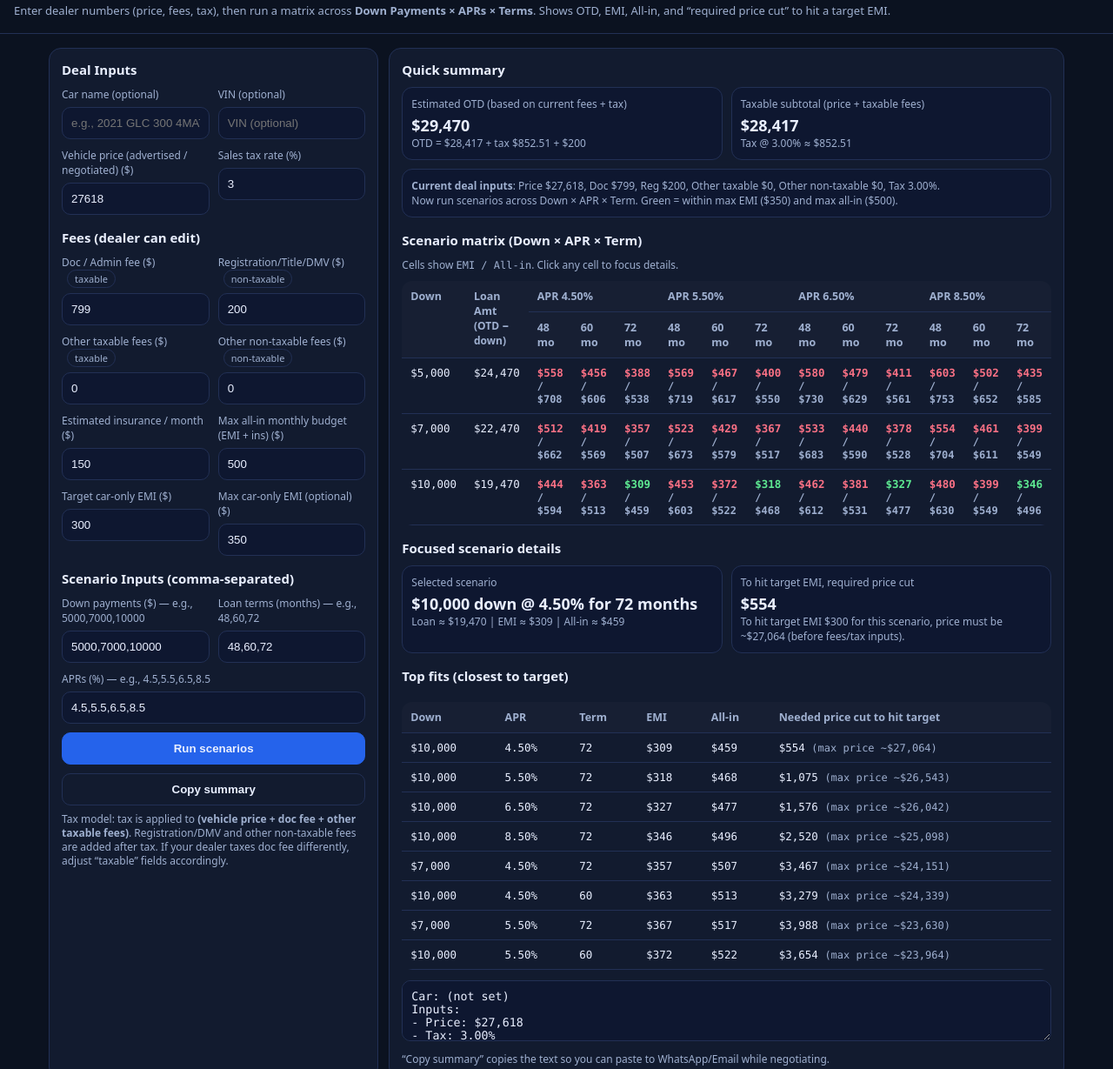
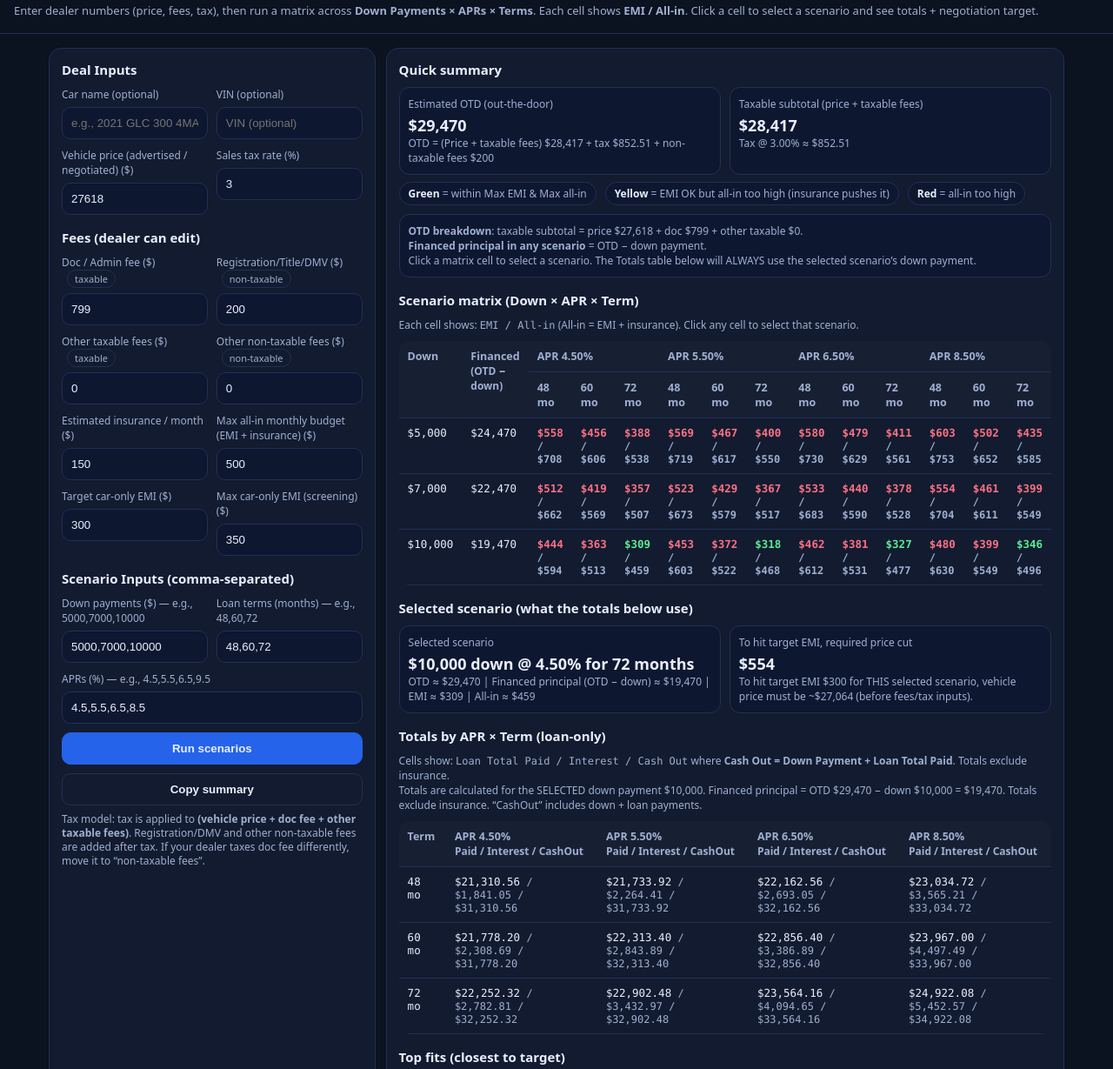
Before and after one commit to cnrishiraj/car-scenario-calculator, a plain HTML site: page index.html in a window 1280 px wide. Shown: the part 42-1271 px from the top of the page at 87% size. Drawn offline with Linux system fonts and the light colour scheme.

Commit message:
Refactor index.html for clarity and usability
Removed unused status classes and updated labels for clarity. Added a legend for scenario indicators and improved the summary text for better understanding.

```diff
--- a/index.html
+++ b/index.html
@@ -44,9 +44,6 @@
     .pill .k { font-size: 12px; color: var(--muted); }
     .pill .v { font-size: 18px; font-weight: 800; margin-top: 4px; }
     .status { margin-top: 10px; padding: 10px; border-radius: 12px; border: 1px solid var(--line); background:#0e1730; }
-    .ok { color: var(--ok); }
-    .bad { color: var(--bad); }
-    .warn { color: var(--warn); }
     table { width: 100%; border-collapse: collapse; margin-top: 10px; border-radius: 12px; overflow: hidden; }
     th, td { border-bottom: 1px solid var(--line); padding: 9px 10px; font-size: 12.5px; text-align: left; vertical-align: top; }
     th { color: var(--muted); font-weight: 800; background: rgba(255,255,255,0.02); }
@@ -59,7 +56,9 @@
     .mono { font-family: ui-monospace, SFMono-Regular, Menlo, Monaco, Consolas, "Liberation Mono", "Courier New", monospace; }
     .tableWrap { overflow-x: auto; -webkit-overflow-scrolling: touch; border-radius: 12px; }
     .matrixCell { cursor: pointer; }
-    button, a, input, select, textarea { touch-action: manipulation; }
+    .legend { display:flex; gap:10px; flex-wrap:wrap; margin-top:8px; }
+    .chip { border:1px solid var(--line); border-radius:999px; padding:4px 10px; font-size:12px; color:var(--muted); background:#0e1730; }
+    .chip b { color: var(--text); }
     @media (max-width: 560px){
       header { padding: 12px; }
       main { padding: 12px; }
@@ -73,7 +72,7 @@
   <h1>Car Scenario Calculator</h1>
   <p>
     Enter dealer numbers (price, fees, tax), then run a matrix across <b>Down Payments × APRs × Terms</b>.
-    Shows OTD, EMI, All-in, and “required price cut” to hit a target EMI.
+    Each cell shows <b>EMI / All-in</b>. Click a cell to select a scenario and see totals + negotiation target.
   </p>
 </header>
 
@@ -133,7 +132,7 @@
         <input id="ins" type="number" step="0.01" inputmode="decimal" value="150" />
       </div>
       <div>
-        <label>Max all-in monthly budget (EMI + ins) ($)</label>
+        <label>Max all-in monthly budget (EMI + insurance) ($)</label>
         <input id="maxAllIn" type="number" step="0.01" inputmode="decimal" value="500" />
       </div>
     </div>
@@ -144,7 +143,7 @@
         <input id="targetEmi" type="number" step="0.01" inputmode="decimal" value="300" />
       </div>
       <div>
-        <label>Max car-only EMI (optional) ($)</label>
+        <label>Max car-only EMI (screening) ($)</label>
         <input id="maxEmi" type="number" step="0.01" inputmode="decimal" value="350" />
       </div>
     </div>
@@ -162,7 +161,7 @@
     </div>
 
     <div style="margin-top:10px;">
-      <label>APRs (%) — e.g., 4.5,5.5,6.5,8.5</label>
+      <label>APRs (%) — e.g., 4.5,5.5,6.5,9.5</label>
       <input id="aprs" value="4.5,5.5,6.5,8.5" />
     </div>
 
@@ -173,7 +172,7 @@
 
     <div class="hint">
       Tax model: tax is applied to <b>(vehicle price + doc fee + other taxable fees)</b>. Registration/DMV and other non-taxable fees are added after tax.
-      If your dealer taxes doc fee differently, adjust “taxable” fields accordingly.
+      If your dealer taxes doc fee differently, move it to “non-taxable fees”.
     </div>
   </section>
 
@@ -183,7 +182,7 @@
 
     <div class="row">
       <div class="pill">
-        <div class="k">Estimated OTD (based on current fees + tax)</div>
+        <div class="k">Estimated OTD (out-the-door)</div>
         <div class="v" id="otd">$0</div>
         <div class="small" id="otdBreakdown"></div>
       </div>
@@ -194,10 +193,18 @@
       </div>
     </div>
 
+    <div class="legend">
+      <div class="chip"><b>Green</b> = within Max EMI & Max all-in</div>
+      <div class="chip"><b>Yellow</b> = EMI OK but all-in too high (insurance pushes it)</div>
+      <div class="chip"><b>Red</b> = all-in too high</div>
+    </div>
+
     <div id="statusBox" class="status small" role="status" aria-live="polite"></div>
 
     <h2 style="margin-top:16px;">Scenario matrix (Down × APR × Term)</h2>
-    <div class="small">Cells show <span class="mono">EMI / All-in</span>. Click any cell to focus details.</div>
+    <div class="small">
+      Each cell shows: <span class="mono">EMI / All-in</span> (All-in = EMI + insurance). Click any cell to select that scenario.
+    </div>
     <div class="tableWrap">
       <table>
         <thead id="matrixHead"></thead>
@@ -205,7 +212,7 @@
       </table>
     </div>
 
-    <h2 style="margin-top:16px;">Focused scenario details</h2>
+    <h2 style="margin-top:16px;">Selected scenario (what the totals below use)</h2>
     <div class="row">
       <div class="pill">
         <div class="k">Selected scenario</div>
@@ -217,6 +224,19 @@
         <div class="v" id="selCut">$0</div>
         <div class="small" id="selCutNote">—</div>
       </div>
+    </div>
+
+    <h2 style="margin-top:16px;">Totals by APR × Term (loan-only)</h2>
+    <div class="small">
+      Cells show: <span class="mono">Loan Total Paid / Interest / Cash Out</span>
+      where <b>Cash Out = Down Payment + Loan Total Paid</b>. Totals exclude insurance.
+    </div>
+    <div class="small" id="totalsNote"></div>
+    <div class="tableWrap">
+      <table>
+        <thead id="totalsHead"></thead>
+        <tbody id="totalsBody"></tbody>
+      </table>
     </div>
 
     <h2 style="margin-top:16px;">Top fits (closest to target)</h2>
@@ -237,30 +257,29 @@
     </div>
 
     <textarea id="summaryText" class="mono" style="margin-top:12px;" readonly></textarea>
-    <div class="hint">“Copy summary” copies the text so you can paste to WhatsApp/Email while negotiating.</div>
+    <div class="hint">“Copy summary” copies the text so you can paste it to WhatsApp/Email while negotiating.</div>
   </section>
 </main>
 
 <script>
   const $ = (id) => document.getElementById(id);
 
+  // Global selection state so totals + details are always consistent
+  let SELECTED = null;
+
   function money(n) {
     if (!isFinite(n)) return "$0";
     return n.toLocaleString(undefined, { style: "currency", currency: "USD", maximumFractionDigits: 0 });
   }
-
   function money2(n) {
     if (!isFinite(n)) return "$0.00";
     return n.toLocaleString(undefined, { style: "currency", currency: "USD", minimumFractionDigits: 2, maximumFractionDigits: 2 });
   }
-
   function num(id) {
     const v = parseFloat($(id).value);
     return isFinite(v) ? v : 0;
   }
-
   function parseList(str, kind) {
-    // kind: "int" or "float"
     return (str || "")
       .split(",")
       .map(s => s.trim())
@@ -269,7 +288,7 @@
       .filter(v => isFinite(v) && v >= 0);
   }
 
-  // Amortization monthly payment
+  // Standard amortization monthly payment
   function monthlyPayment(principal, aprPct, months) {
     const r = (aprPct / 100) / 12;
     if (months <= 0) return 0;
@@ -288,7 +307,7 @@
 
   // Given target EMI, compute max loan principal for apr/term
   function maxLoanForPayment(targetEmi, aprPct, months) {
-    let lo = 0, hi = 250000; // safe bound
+    let lo = 0, hi = 250000;
     for (let i = 0; i < 70; i++) {
       const mid = (lo + hi) / 2;
       const pmt = monthlyPayment(mid, aprPct, months);
@@ -302,11 +321,8 @@
   function maxVehiclePriceForTarget(targetEmi, aprPct, months, down, taxRatePct, docFee, otherTaxable, regFee, otherNonTaxable) {
     const maxLoan = maxLoanForPayment(targetEmi, aprPct, months);
     const maxOtd = maxLoan + down;
-
-    // OTD = (price + docFee + otherTaxable) * (1+tax) + regFee + otherNonTaxable
     const taxMult = 1 + (taxRatePct / 100);
     const maxPrice = ((maxOtd - regFee - otherNonTaxable) / taxMult) - docFee - otherTaxable;
-
     return { maxLoan, maxOtd, maxPrice };
   }
 
@@ -318,15 +334,80 @@
     return "warnCell";
   }
 
+  function renderSelected(price, targetEmi, taxRate, docFee, otherTaxable, regFee, otherNonTaxable) {
+    if (!SELECTED) return;
+
+    $("selScenario").textContent = `${money(SELECTED.down)} down @ ${SELECTED.apr.toFixed(2)}% for ${SELECTED.term} months`;
+    $("selLoan").textContent =
+      `OTD ≈ ${money(SELECTED.otd)} | Financed principal (OTD − down) ≈ ${money(SELECTED.principal)} | EMI ≈ ${money(SELECTED.emi)} | All-in ≈ ${money(SELECTED.allIn)}`;
+
+    $("selCut").textContent = money(SELECTED.neededCut);
+    $("selCutNote").textContent =
+      SELECTED.neededCut > 0
+        ? `To hit target EMI ${money(targetEmi)} for THIS selected scenario, vehicle price must be ~${money(SELECTED.maxPrice)} (before fees/tax inputs).`
+        : `This selected scenario already supports target EMI at the current price & fees.`;
+
+    renderTotals(
+      parseList($("aprs").value, "float"),
+      parseList($("terms").value, "int"),
+      SELECTED.down,
+      SELECTED.otd
+    );
+  }
+
+  // Totals table: based on selected DOWN, with principal = OTD - down
+  function renderTotals(aprs, terms, down, otd) {
+    const head = $("totalsHead");
+    const body = $("totalsBody");
+    const note = $("totalsNote");
+    head.innerHTML = "";
+    body.innerHTML = "";
+
+    const principal = Math.max(0, otd - down);
+
+    // Round to cents (more realistic)
+    const round2 = (x) => Math.round((x + Number.EPSILON) * 100) / 100;
+
+    const hr = document.createElement("tr");
+    hr.innerHTML = `<th>Term</th>` + aprs.map(a => `<th>APR ${a.toFixed(2)}%<br/><span class="small">Paid / Interest / CashOut</span></th>`).join("");
+    head.appendChild(hr);
+
+    note.textContent =
+      `Totals are calculated for the SELECTED down payment ${money(down)}. ` +
+      `Financed principal = OTD ${money(otd)} − down ${money(down)} = ${money(principal)}. ` +
+      `Totals exclude insurance. “CashOut” includes down + loan payments.`;
+
+    for (const term of terms) {
+      const tr = document.createElement("tr");
+      let cells = "";
+
+      for (const apr of aprs) {
+        const emiRaw = monthlyPayment(principal, apr, term);
+        const emi = round2(emiRaw);
+
+        const totalPaid = round2(emi * term); // loan-only paid
+        const totalInterest = round2(Math.max(0, totalPaid - principal));
+        const cashOut = round2(down + totalPaid);
+
+        cells += `<td class="mono">${money2(totalPaid)}<span class="small"> / ${money2(totalInterest)} / ${money2(cashOut)}</span></td>`;
+      }
+
+      tr.innerHTML = `<td class="mono">${term} mo</td>` + cells;
+      body.appendChild(tr);
+    }
+  }
+
   function run() {
     const carName = $("carName").value.trim();
     const vin = $("vin").value.trim();
+
     const price = num("price");
     const taxRate = num("taxRate");
     const docFee = num("docFee");
     const regFee = num("regFee");
     const otherTaxable = num("otherTaxable");
     const otherNonTaxable = num("otherNonTaxable");
+
     const ins = num("ins");
     const maxAllIn = num("maxAllIn");
     const targetEmi = num("targetEmi");
@@ -347,20 +428,19 @@
     $("taxableSubtotal").textContent = money(taxableSubtotal);
     $("taxLine").textContent = `Tax @ ${taxRate.toFixed(2)}% ≈ ${money2(tax)}`;
     $("otdBreakdown").textContent =
-      `OTD = ${money(taxableSubtotal)} + tax ${money2(tax)} + ${money(regFee + otherNonTaxable)}`;
+      `OTD = (Price + taxable fees) ${money(taxableSubtotal)} + tax ${money2(tax)} + non-taxable fees ${money(regFee + otherNonTaxable)}`;
 
-    // Status summary
     $("statusBox").innerHTML =
-      `<div><b>Current deal inputs</b>: Price ${money(price)}, Doc ${money(docFee)}, Reg ${money(regFee)}, Other taxable ${money(otherTaxable)}, Other non-taxable ${money(otherNonTaxable)}, Tax ${taxRate.toFixed(2)}%.</div>
-       <div>Now run scenarios across Down × APR × Term. Green = within max EMI (${money(maxEmi)}) and max all-in (${money(maxAllIn)}).</div>`;
+      `<div><b>OTD breakdown</b>: taxable subtotal = price ${money(price)} + doc ${money(docFee)} + other taxable ${money(otherTaxable)}.</div>
+       <div><b>Financed principal in any scenario</b> = OTD − down payment.</div>
+       <div>Click a matrix cell to select a scenario. The Totals table below will ALWAYS use the selected scenario’s down payment.</div>`;
 
-    // Build matrix header: columns are APR×Term combos
-
-    // Header
+    // Matrix headers
     const head = $("matrixHead");
     head.innerHTML = "";
     const hr1 = document.createElement("tr");
-    hr1.innerHTML = `<th rowspan="2">Down</th><th rowspan="2">Loan Amt<br/><span class="small">(OTD − down)</span></th>` +
+    hr1.innerHTML =
+      `<th rowspan="2">Down</th><th rowspan="2">Financed<br/><span class="small">(OTD − down)</span></th>` +
       aprs.map(apr => `<th colspan="${terms.length}">APR ${apr.toFixed(2)}%</th>`).join("");
     head.appendChild(hr1);
 
@@ -368,44 +448,44 @@
     hr2.innerHTML = aprs.map(() => terms.map(t => `<th>${t} mo</th>`).join("")).join("");
     head.appendChild(hr2);
 
-    // Body
     const body = $("matrixBody");
     body.innerHTML = "";
 
-    const allScenarioRows = []; // for top fits
-    let selected = null;
+    const allScenarioRows = [];
 
     for (const down of downs) {
-      const loanAmt = Math.max(0, otd - down);
+      const principal = Math.max(0, otd - down);
       const tr = document.createElement("tr");
 
       const leftCells = `
         <td class="mono">${money(down)}</td>
-        <td class="mono">${money(loanAmt)}</td>
+        <td class="mono">${money(principal)}</td>
       `;
 
       let cells = "";
       for (const apr of aprs) {
         for (const term of terms) {
-          const emi = monthlyPayment(loanAmt, apr, term);
+          const emi = monthlyPayment(principal, apr, term);
           const allIn = emi + ins;
 
           const cls = cellClass(emi, maxEmi, allIn, maxAllIn);
+
+          // Needed cut to hit target EMI
+          const back = maxVehiclePriceForTarget(targetEmi, apr, term, down, taxRate, docFee, otherTaxable, regFee, otherNonTaxable);
+          const neededCut = Math.max(0, price - back.maxPrice);
+
           cells += `<td class="${cls} mono matrixCell" data-down="${down}" data-apr="${apr}" data-term="${term}">
                     ${money(emi)}<span class="small"> / ${money(allIn)}</span>
                   </td>`;
-
-          // Compute required cut to hit target
-          const back = maxVehiclePriceForTarget(targetEmi, apr, term, down, taxRate, docFee, otherTaxable, regFee, otherNonTaxable);
-          const neededCut = Math.max(0, price - back.maxPrice);
 
           allScenarioRows.push({
             down, apr, term,
             emi, allIn,
             neededCut,
-            maxPrice: back.maxPrice
+            maxPrice: back.maxPrice,
+            principal,
+            otd
           });
-
         }
       }
 
@@ -413,11 +493,9 @@
       body.appendChild(tr);
     }
 
-    // Choose default selected: prioritize within constraints, then closest to target EMI
+    // Default selected: prioritize within constraints, then closest to target
     if (allScenarioRows.length) {
-      const ranked = allScenarioRows
-        .slice()
-        .sort((a, b) => {
+      const ranked = allScenarioRows.slice().sort((a, b) => {
         const aOk = (a.emi <= maxEmi) && (a.allIn <= maxAllIn);
         const bOk = (b.emi <= maxEmi) && (b.allIn <= maxAllIn);
         if (aOk !== bOk) return aOk ? -1 : 1;
@@ -426,9 +504,9 @@
         if (da !== db) return da - db;
         return a.neededCut - b.neededCut;
       });
+
       const best = ranked[0];
-      const loanAmtSel = Math.max(0, otd - best.down);
-      selected = {
+      SELECTED = {
         down: best.down,
         apr: best.apr,
         term: best.term,
@@ -436,36 +514,35 @@
         allIn: best.allIn,
         neededCut: best.neededCut,
         maxPrice: best.maxPrice,
-        loanAmt: loanAmtSel
+        principal: best.principal,
+        otd: best.otd
       };
     }
 
-    // Click handling for focus
+    // Click to select scenario
     [...body.querySelectorAll("td[data-down]")].forEach(td => {
       td.addEventListener("click", () => {
         const down = parseFloat(td.getAttribute("data-down"));
         const apr = parseFloat(td.getAttribute("data-apr"));
         const term = parseInt(td.getAttribute("data-term"), 10);
 
-        const loanAmt = Math.max(0, otd - down);
-        const emi = monthlyPayment(loanAmt, apr, term);
+        const principal = Math.max(0, otd - down);
+        const emi = monthlyPayment(principal, apr, term);
         const allIn = emi + ins;
 
         const back = maxVehiclePriceForTarget(targetEmi, apr, term, down, taxRate, docFee, otherTaxable, regFee, otherNonTaxable);
         const neededCut = Math.max(0, price - back.maxPrice);
 
-        selected = { down, apr, term, emi, allIn, neededCut, maxPrice: back.maxPrice, loanAmt };
+        SELECTED = { down, apr, term, emi, allIn, neededCut, maxPrice: back.maxPrice, principal, otd };
         renderSelected(price, targetEmi, taxRate, docFee, otherTaxable, regFee, otherNonTaxable);
       });
     });
 
-    // Render initial selected + top fits
+    // Render selected + totals
     renderSelected(price, targetEmi, taxRate, docFee, otherTaxable, regFee, otherNonTaxable);
 
-    // Sort “top fits”: prioritize within max constraints, then closest to target EMI
-    const top = allScenarioRows
-      .slice()
-      .sort((a, b) => {
+    // Top fits
+    const top = allScenarioRows.slice().sort((a, b) => {
       const aOk = (a.emi <= maxEmi) && (a.allIn <= maxAllIn);
       const bOk = (b.emi <= maxEmi) && (b.allIn <= maxAllIn);
       if (aOk !== bOk) return aOk ? -1 : 1;
@@ -473,8 +550,7 @@
       const db = Math.abs(b.emi - targetEmi);
       if (da !== db) return da - db;
       return a.neededCut - b.neededCut;
-      })
-      .slice(0, 8);
+    }).slice(0, 8);
 
     const topFits = $("topFits");
     topFits.innerHTML = "";
@@ -491,7 +567,7 @@
       topFits.appendChild(tr);
     }
 
-    // Summary text for copying
+    // Summary text
     const summary =
 `Car: ${carName || "(not set)"} ${vin ? " | VIN: " + vin : ""}
 Inputs:
@@ -506,24 +582,16 @@ Budget:
 - Target EMI: ${money(targetEmi)} | Max EMI: ${money(maxEmi)}
 - Insurance/mo: ${money(ins)} | Max all-in: ${money(maxAllIn)}
 
+Selected scenario (Totals table uses THIS down payment):
+- Down ${money(SELECTED?.down ?? 0)} | APR ${(SELECTED?.apr ?? 0).toFixed(2)}% | Term ${SELECTED?.term ?? 0} mo
+- Principal (OTD - down): ${money(SELECTED?.principal ?? 0)} | EMI: ${money(SELECTED?.emi ?? 0)} | All-in: ${money(SELECTED?.allIn ?? 0)}
+
 Top fits (Down / APR / Term => EMI / All-in | Needed price cut):
 ${top.map(r => `- ${money(r.down)} / ${r.apr.toFixed(2)}% / ${r.term}mo => ${money(r.emi)} / ${money(r.allIn)} | cut ${money(r.neededCut)} (max price ~${money(r.maxPrice)})`).join("\n")}
 `;
     $("summaryText").value = summary;
-
-    function renderSelected(price, targetEmi, taxRate, docFee, otherTaxable, regFee, otherNonTaxable) {
-      if (!selected) return;
-      $("selScenario").textContent = `${money(selected.down)} down @ ${selected.apr.toFixed(2)}% for ${selected.term} months`;
-      $("selLoan").textContent = `Loan ≈ ${money(selected.loanAmt)} | EMI ≈ ${money(selected.emi)} | All-in ≈ ${money(selected.allIn)}`;
-      $("selCut").textContent = money(selected.neededCut);
-      $("selCutNote").textContent =
-        selected.neededCut > 0
-          ? `To hit target EMI ${money(targetEmi)} for this scenario, price must be ~${money(selected.maxPrice)} (before fees/tax inputs).`
-          : `This scenario already supports target EMI at current price & fees.`;
-    }
   }
 
-  // Copy summary to clipboard
   async function copySummary() {
     const text = $("summaryText").value;
     try {
@@ -531,7 +599,6 @@ ${top.map(r => `- ${money(r.down)} / ${r.apr.toFixed(2)}% / ${r.term}mo => ${mon
       $("copyBtn").textContent = "Copied";
       setTimeout(() => $("copyBtn").textContent = "Copy summary", 1000);
     } catch {
-      // fallback: select
       $("summaryText").focus();
       $("summaryText").select();
       document.execCommand("copy");
@@ -541,7 +608,6 @@ ${top.map(r => `- ${money(r.down)} / ${r.apr.toFixed(2)}% / ${r.term}mo => ${mon
   $("calcBtn").addEventListener("click", run);
   $("copyBtn").addEventListener("click", copySummary);
 
-  // initial run
   run();
 </script>
 </body>
```
Lines whose indentation alone changed are shown as unchanged.
